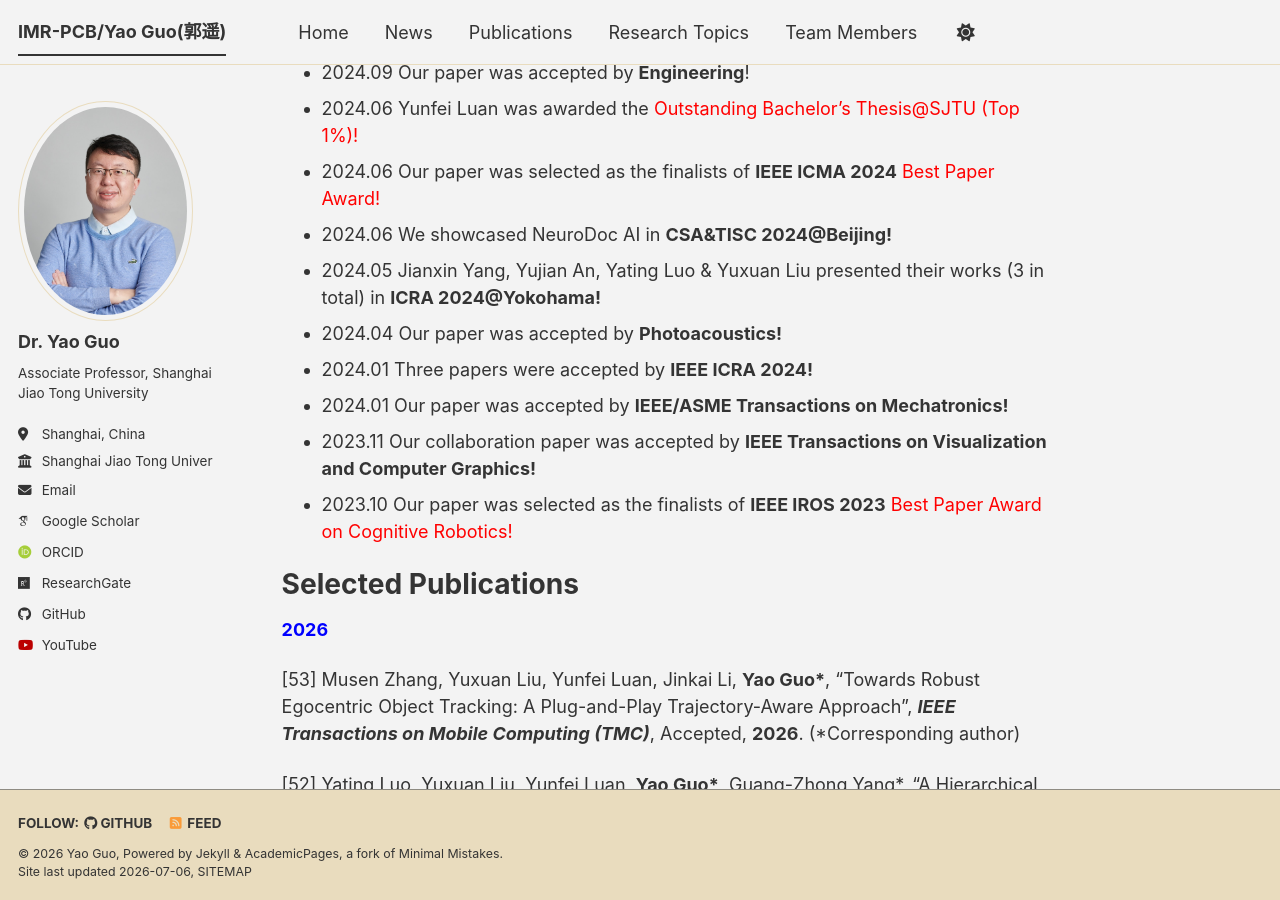
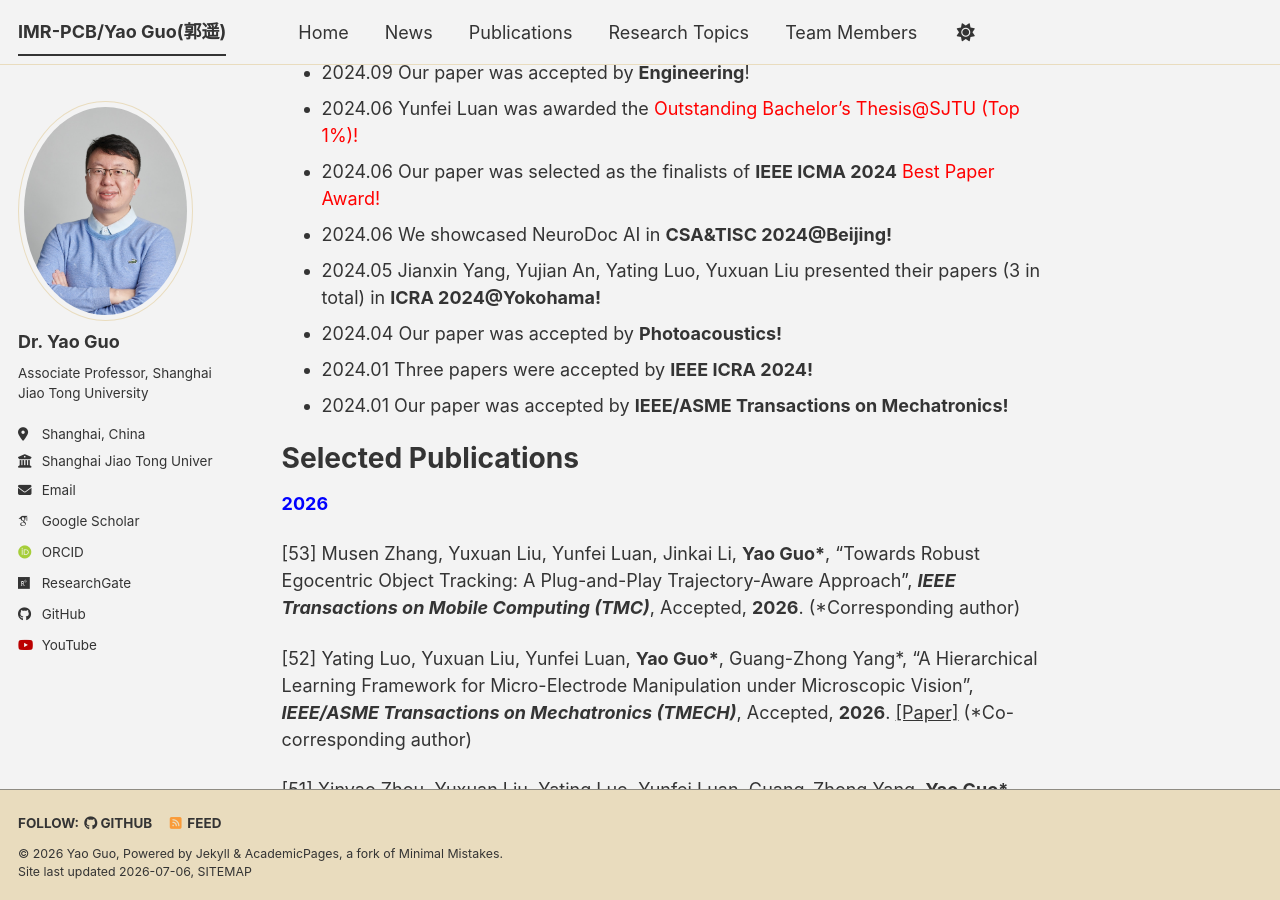
Before and after one commit to IMR-PCB/IMR-PCB.github.io, a Jekyll site: the page built from _pages/about.md, in a window 1280 px wide and 900 px high, scrolled down 1985 px. Built offline with Jekyll 4.4.1, drawn with Linux system fonts in a browser that asks for light colours; some web fonts are replaced; a script bundle is joined from its source files by our own code; library files that are not in the unit come from our copies.

Commit message:
Update about.md

```diff
--- a/_pages/about.md
+++ b/_pages/about.md
@@ -44,12 +44,10 @@ News (last three years)
 * 2024.06 Yunfei Luan was awarded the <span style="color:red">Outstanding Bachelor's Thesis@SJTU (Top 1%)!</span>
 * 2024.06 Our paper was selected as the finalists of **IEEE ICMA 2024** <span style="color:red">Best Paper Award!</span>
 * 2024.06 We showcased NeuroDoc AI in **CSA&TISC 2024@Beijing!**
-* 2024.05 Jianxin Yang, Yujian An, Yating Luo & Yuxuan Liu presented their works (3 in total) in **ICRA 2024@Yokohama!**
+* 2024.05 Jianxin Yang, Yujian An, Yating Luo, Yuxuan Liu presented their papers (3 in total) in **ICRA 2024@Yokohama!**
 * 2024.04 Our paper was accepted by **Photoacoustics!**
 * 2024.01 Three papers were accepted by **IEEE ICRA 2024!**
 * 2024.01 Our paper was accepted by **IEEE/ASME Transactions on Mechatronics!**
-* 2023.11 Our collaboration paper was accepted by **IEEE Transactions on Visualization and Computer Graphics!**
-* 2023.10 Our paper was selected as the finalists of **IEEE IROS 2023** <span style="color:red">Best Paper Award on Cognitive Robotics!</span>
 
 <a id="publications"></a>
 
```
